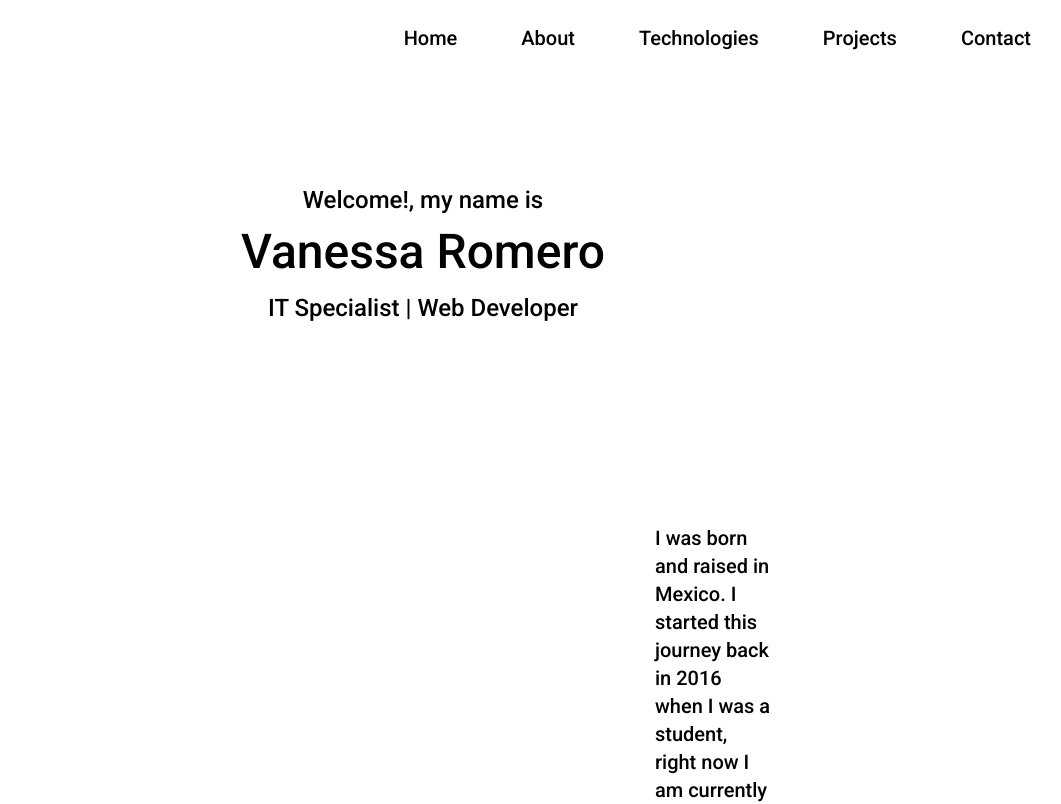
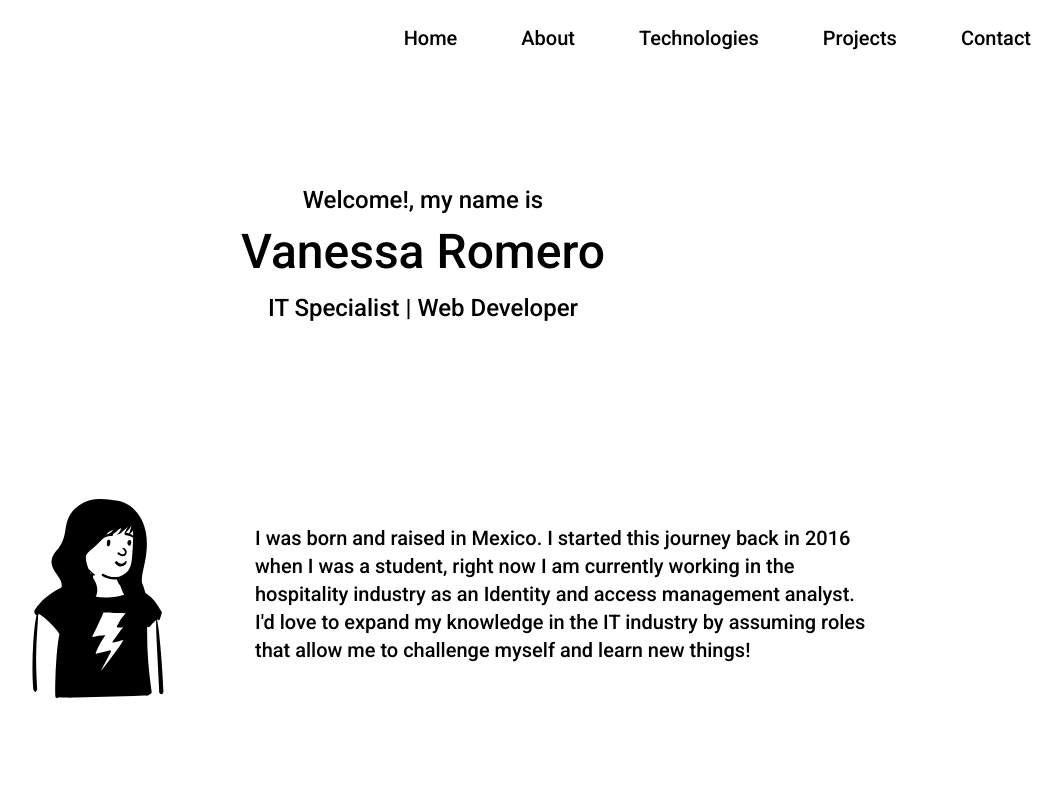
Before and after one commit to yosassenav/yosassenav, a Next.js app: page / in a window 1280 px wide. Shown: the top 804 px of the page, without its empty margins (217-1278 px from the left). Built offline with nearby package versions, Linux system fonts and the light colour scheme.

Commit message:
fixing responsive width according to screen size

```diff
--- a/src/pages/index.js
+++ b/src/pages/index.js
@@ -11,7 +11,7 @@ export default function Home() {
     <>
       <title>Vanessa Martinez Romero</title>
       <Header />
-      <div className="mx-auto w-full sm:w-11/12 md:w-3/4 lg:w-1/2 p-4">
+      <div className="mx-auto w-full sm:w-11/12 md:w-3/4 p-4">
         {/* Home Section */}
         <WelcomeBanner />
         <div className="flex flex-col lg:flex-row my-4 lg:my-14">
@@ -19,7 +19,7 @@ export default function Home() {
           <Image
             src={ProfilePic}
             alt="Vanne"
-            className="mx-auto my-3 lg:mx-40 lg:my-3 rounded"
+            className="mx-auto my-3 lg:mx-10 lg:my-3 rounded"
             width={200} // Adjust the width based on your design
             height={200} // Adjust the height based on your design
           />
```
